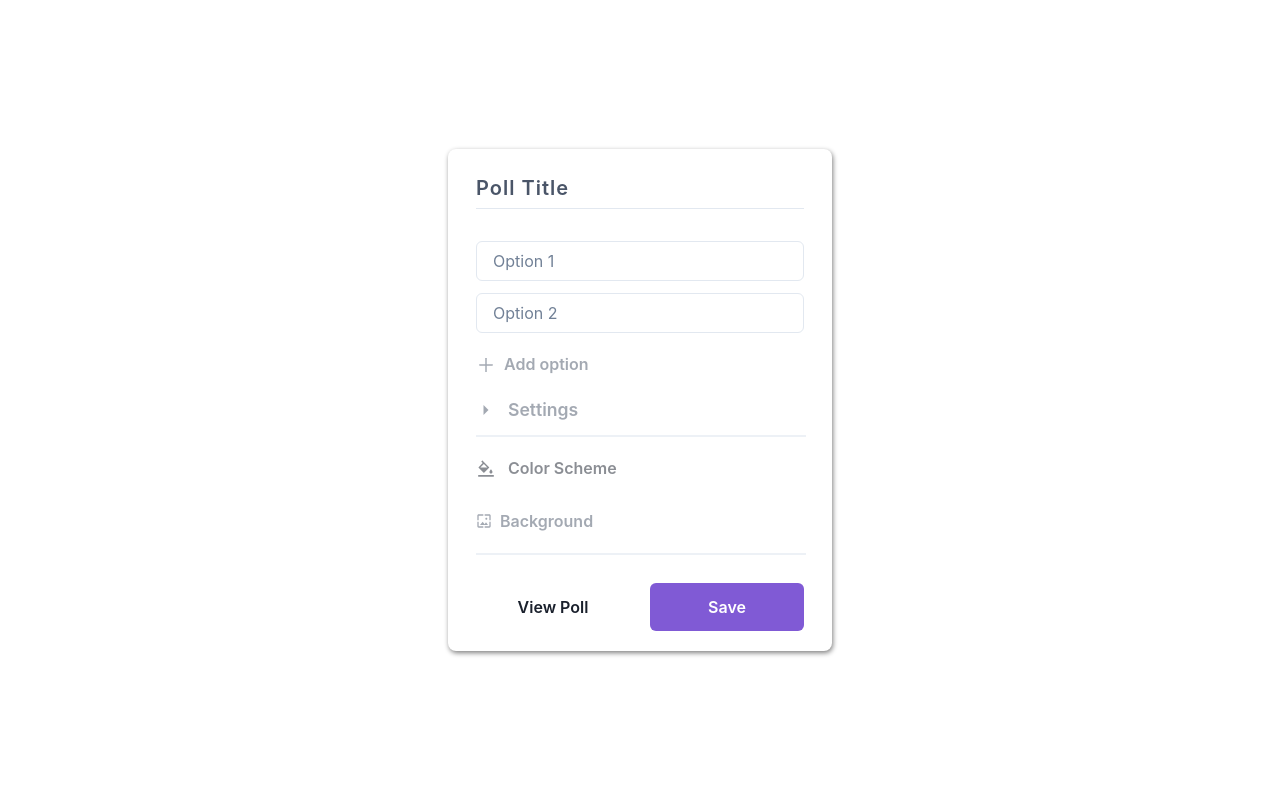
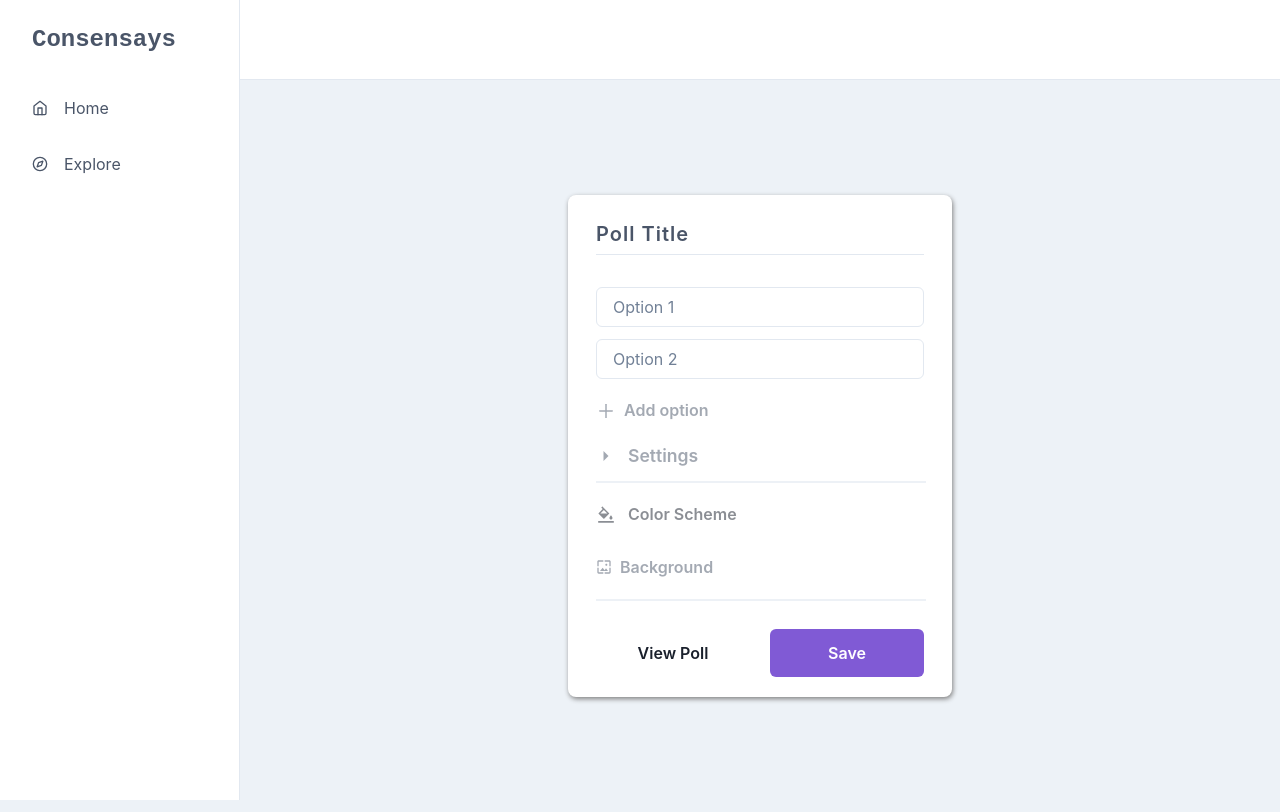
Before and after one commit to S-Brand5136/Consensays, a Next.js app: page / in a window 1280 px wide. Built offline with nearby package versions, Linux system fonts and the light colour scheme.

Commit message:
Add side bar, header, prettier, and update Link components

```diff
--- /dev/null
+++ b/components/Common/mobile-nav.js
@@ -0,0 +1,100 @@
+import {
+  Avatar,
+  Box,
+  Flex,
+  HStack,
+  IconButton,
+  Menu,
+  MenuButton,
+  MenuDivider,
+  MenuItem,
+  MenuList,
+  Text,
+  useColorModeValue,
+  VStack,
+} from "@chakra-ui/react";
+import { FiBell, FiChevronDown, FiMenu } from "react-icons/fi";
+
+export const MobileNav = ({ onOpen, ...rest }) => {
+  return (
+    <Flex
+      ml={{ base: 0, md: 60 }}
+      px={{ base: 4, md: 4 }}
+      height="20"
+      alignItems="center"
+      bg={useColorModeValue("white", "gray.900")}
+      borderBottomWidth="1px"
+      borderBottomColor={useColorModeValue("gray.200", "gray.700")}
+      justifyContent={{ base: "space-between", md: "flex-end" }}
+      {...rest}
+    >
+      <IconButton
+        display={{ base: "flex", md: "none" }}
+        onClick={onOpen}
+        variant="outline"
+        aria-label="open menu"
+        icon={<FiMenu />}
+      />
+
+      <Text
+        display={{ base: "flex", md: "none" }}
+        fontSize="2xl"
+        fontFamily="monospace"
+        fontWeight="bold"
+      >
+        Consensays
+      </Text>
+
+      <HStack spacing={{ base: "0", md: "6" }}>
+        {/*<IconButton*/}
+        {/*  size="lg"*/}
+        {/*  variant="ghost"*/}
+        {/*  aria-label="open menu"*/}
+        {/*  icon={<FiBell />}*/}
+        {/*/>*/}
+        {/*<Flex alignItems={"center"}>*/}
+        {/*  <Menu>*/}
+        {/*    <MenuButton*/}
+        {/*      py={2}*/}
+        {/*      transition="all 0.3s"*/}
+        {/*      _focus={{ boxShadow: "none" }}*/}
+        {/*    >*/}
+        {/*      <HStack>*/}
+        {/*        <Avatar*/}
+        {/*          size={"sm"}*/}
+        {/*          src={*/}
+        {/*            "https://images.unsplash.com/photo-1619946794135-5bc917a27793?ixlib=rb-0.3.5&q=80&fm=jpg&crop=faces&fit=crop&h=200&w=200&s=b616b2c5b373a80ffc9636ba24f7a4a9"*/}
+        {/*          }*/}
+        {/*        />*/}
+        {/*        <VStack*/}
+        {/*          display={{ base: "none", md: "flex" }}*/}
+        {/*          alignItems="flex-start"*/}
+        {/*          spacing="1px"*/}
+        {/*          ml="2"*/}
+        {/*        >*/}
+        {/*          <Text fontSize="sm">Justina Clark</Text>*/}
+        {/*          <Text fontSize="xs" color="gray.600">*/}
+        {/*            Admin*/}
+        {/*          </Text>*/}
+        {/*        </VStack>*/}
+        {/*        <Box display={{ base: "none", md: "flex" }}>*/}
+        {/*          <FiChevronDown />*/}
+        {/*        </Box>*/}
+        {/*      </HStack>*/}
+        {/*    </MenuButton>*/}
+        {/*    <MenuList*/}
+        {/*      bg={useColorModeValue("white", "gray.900")}*/}
+        {/*      borderColor={useColorModeValue("gray.200", "gray.700")}*/}
+        {/*    >*/}
+        {/*      <MenuItem>Profile</MenuItem>*/}
+        {/*      <MenuItem>Settings</MenuItem>*/}
+        {/*      <MenuItem>Billing</MenuItem>*/}
+        {/*      <MenuDivider />*/}
+        {/*      <MenuItem>Sign out</MenuItem>*/}
+        {/*    </MenuList>*/}
+        {/*  </Menu>*/}
+        {/*</Flex>*/}
+      </HStack>
+    </Flex>
+  );
+};
--- /dev/null
+++ b/components/Common/nav-item.js
@@ -0,0 +1,41 @@
+import { Flex, Icon } from "@chakra-ui/react";
+import usePollState from "../../store/poll-state.store";
+import Link from "next/link";
+
+export const NavItem = ({ icon, children, href, ...rest }) => {
+  const { colorScheme } = usePollState();
+
+  return (
+    <Link
+      href={href}
+      style={{ textDecoration: "none" }}
+      _focus={{ boxShadow: "none" }}
+    >
+      <Flex
+        align="center"
+        p="4"
+        mx="4"
+        borderRadius="lg"
+        role="group"
+        cursor="pointer"
+        _hover={{
+          bg: `${colorScheme}.500`,
+          color: "white",
+        }}
+        {...rest}
+      >
+        {icon && (
+          <Icon
+            mr="4"
+            fontSize="16"
+            _groupHover={{
+              color: "white",
+            }}
+            as={icon}
+          />
+        )}
+        {children}
+      </Flex>
+    </Link>
+  );
+};
--- /dev/null
+++ b/components/Common/sidebar-content.js
@@ -0,0 +1,47 @@
+import {
+  Box,
+  CloseButton,
+  Flex,
+  Text,
+  useColorModeValue,
+} from "@chakra-ui/react";
+import {
+  FiCompass,
+  FiHome,
+  FiSettings,
+  FiStar,
+  FiTrendingUp,
+} from "react-icons/fi";
+import { NavItem } from "./nav-item";
+
+const LinkItems = [
+  { name: "Home", icon: FiHome, href: "/" },
+  { name: "Explore", icon: FiCompass, href: "/explore" },
+];
+
+export const SidebarContent = ({ onClose, ...rest }) => {
+  return (
+    <Box
+      transition="3s ease"
+      bg={useColorModeValue("white", "gray.900")}
+      borderRight="1px"
+      borderRightColor={useColorModeValue("gray.200", "gray.700")}
+      w={{ base: "full", md: 60 }}
+      pos="fixed"
+      h="full"
+      {...rest}
+    >
+      <Flex h="20" alignItems="center" mx="8" justifyContent="space-between">
+        <Text fontSize="2xl" fontFamily="monospace" fontWeight="bold">
+          Consensays
+        </Text>
+        <CloseButton display={{ base: "flex", md: "none" }} onClick={onClose} />
+      </Flex>
+      {LinkItems.map((link) => (
+        <NavItem href={link.href} key={link.name} icon={link.icon}>
+          {link.name}
+        </NavItem>
+      ))}
+    </Box>
+  );
+};
--- /dev/null
+++ b/components/Common/sidebar-with-header.js
@@ -0,0 +1,39 @@
+import {
+  Box,
+  useColorModeValue,
+  Drawer,
+  DrawerContent,
+  useDisclosure,
+} from "@chakra-ui/react";
+import { SidebarContent } from "./sidebar-content";
+import { MobileNav } from "./mobile-nav";
+
+export default function SidebarWithHeader({ children }) {
+  const { isOpen, onOpen, onClose } = useDisclosure();
+  return (
+    <Box minH="100vh" bg={useColorModeValue("gray.100", "gray.900")}>
+      <SidebarContent
+        onClose={() => onClose}
+        display={{ base: "none", md: "block" }}
+      />
+      <Drawer
+        autoFocus={false}
+        isOpen={isOpen}
+        placement="left"
+        onClose={onClose}
+        returnFocusOnClose={false}
+        onOverlayClick={onClose}
+        size="full"
+      >
+        <DrawerContent>
+          <SidebarContent onClose={onClose} />
+        </DrawerContent>
+      </Drawer>
+      {/* mobilenav */}
+      <MobileNav onOpen={onOpen} />
+      <Box height={"91.5vh"} ml={{ base: 0, md: 60 }}>
+        {children}
+      </Box>
+    </Box>
+  );
+}
--- a/components/Layouts/main-layout.js
+++ b/components/Layouts/main-layout.js
@@ -1,10 +1,12 @@
-import {Flex} from "@chakra-ui/react";
+import { Flex } from "@chakra-ui/react";
+import SidebarWithHeader from "../Common/sidebar-with-header";
 
-const MainLayout = ({backgroundURL, children}) => {
+const MainLayout = ({ backgroundURL, children }) => {
   return (
+    <SidebarWithHeader>
       <Flex
         as={"main"}
-      h={"100vh"}
+        h={"100%"}
         justifyContent={"center"}
         alignItems={"center"}
         flexDir={"column"}
@@ -16,6 +18,7 @@ const MainLayout = ({backgroundURL, children}) => {
       >
         {children}
       </Flex>
+    </SidebarWithHeader>
   );
 };
 
--- a/components/PollCard/poll-background-card.js
+++ b/components/PollCard/poll-background-card.js
@@ -7,40 +7,40 @@ import {
   useDisclosure,
 } from "@chakra-ui/react";
 import Image from "next/image";
-import {MdOutlineWallpaper} from "react-icons/md";
-import {backgrounds} from "../../constants/backgrounds";
+import { MdOutlineWallpaper } from "react-icons/md";
+import { backgrounds } from "../../constants/backgrounds";
 import usePollState from "../../store/poll-state.store";
 
 const PollBackgroundCard = () => {
-  const {isOpen, onToggle} = useDisclosure();
+  const { isOpen, onToggle } = useDisclosure();
 
   return (
     <>
       <Button variant={"iconLeft"} onClick={onToggle}>
-        <MdOutlineWallpaper/>
+        <MdOutlineWallpaper />
         Background
       </Button>
-      <Divider borderWidth={"1px"}/>
+      <Divider borderWidth={"1px"} />
       <Slide
         direction={"right"}
         in={isOpen}
-        style={{zIndex: 10}}
+        style={{ zIndex: 10 }}
         onClick={onToggle}
       >
         <SimpleGrid
           position={"absolute"}
-          right={0}
           top={"25%"}
           bottom={"25%"}
           left={0}
+          right={0}
           marginLeft={"auto"}
           marginRight={"auto"}
           width={"20rem"}
           h={"20rem"}
           overflowY={"scroll"}
-          p='40px'
-          bg='white'
-          rounded='md'
+          p="40px"
+          bg="white"
+          rounded="md"
           boxShadow={"1px 2px 5px gray"}
           columns={2}
           gap={5}
@@ -56,7 +56,7 @@ const PollBackgroundCard = () => {
               boxShadow: "1px 1px 2px #d9d9d9 inset",
             }}
             onClick={() => {
-              usePollState.setState({background: ""});
+              usePollState.setState({ background: "" });
             }}
             padding={2}
             mt={2}
@@ -67,7 +67,7 @@ const PollBackgroundCard = () => {
           {backgrounds.map((item, id) => (
             <Box
               onClick={() => {
-                usePollState.setState({background: item.path});
+                usePollState.setState({ background: item.path });
               }}
               _hover={{
                 background: "#F8F8F8",
--- a/components/PollCard/poll-form.js
+++ b/components/PollCard/poll-form.js
@@ -5,7 +5,6 @@ import {
   Divider,
   Flex,
   Input,
-  Link,
   Menu,
   MenuButton,
   MenuItem,
@@ -34,6 +33,7 @@ import { getMinEndDate } from "../../lib/getMinEndDate";
 import { useAxios } from "../../hooks/useAxios.hook";
 import { OptionsList } from "../Lists/options-list";
 import { OptionListItem } from "../Lists/options-list-item";
+import Link from "next/link";
 
 const PollForm = ({ setPollView }) => {
   // State
@@ -290,14 +290,22 @@ const PollForm = ({ setPollView }) => {
 
       {formState === VOTE_POSTED && (
         <PollConfirmation colorScheme={colorScheme} title={"Poll Created"}>
-          <>
-            <Text fontSize={"1.2em"}>
-              <Link href={`/polls/${pollId}`}>View Live Poll</Link>
+          <Flex justifyContent={"center"} alignItems={"center"}>
+            <Box
+              padding={2}
+              borderRadius={8}
+              _hover={{ background: colorScheme + ".500", color: "white" }}
+            >
+              <Link fontSize={"1.2em"} href={`/polls/${pollId}`}>
+                View Live Poll
+              </Link>
+            </Box>
             <Tooltip label={"Copy to Clipboard"}>
               <Button
                 background={"transparent"}
                 marginLeft={10}
                 fontSize={"1.25em"}
+                _hover={{ background: colorScheme + ".500", color: "white" }}
                 onClick={() => {
                   navigator.clipboard.writeText(
                     `localhost:3000/polls/${pollId}`
@@ -310,11 +318,10 @@ const PollForm = ({ setPollView }) => {
                   });
                 }}
               >
-                  <AiOutlineCopy color={colorScheme} />
+                <AiOutlineCopy _hover={{ color: "white" }} />
               </Button>
             </Tooltip>
-            </Text>
-          </>
+          </Flex>
         </PollConfirmation>
       )}
     </>
```
Also changed, not shown: pages/explore.jsx (added, +16 -0 lines), 1 other file (tests, documents, lock files or other folders). Lines whose indentation alone changed are shown as unchanged.
